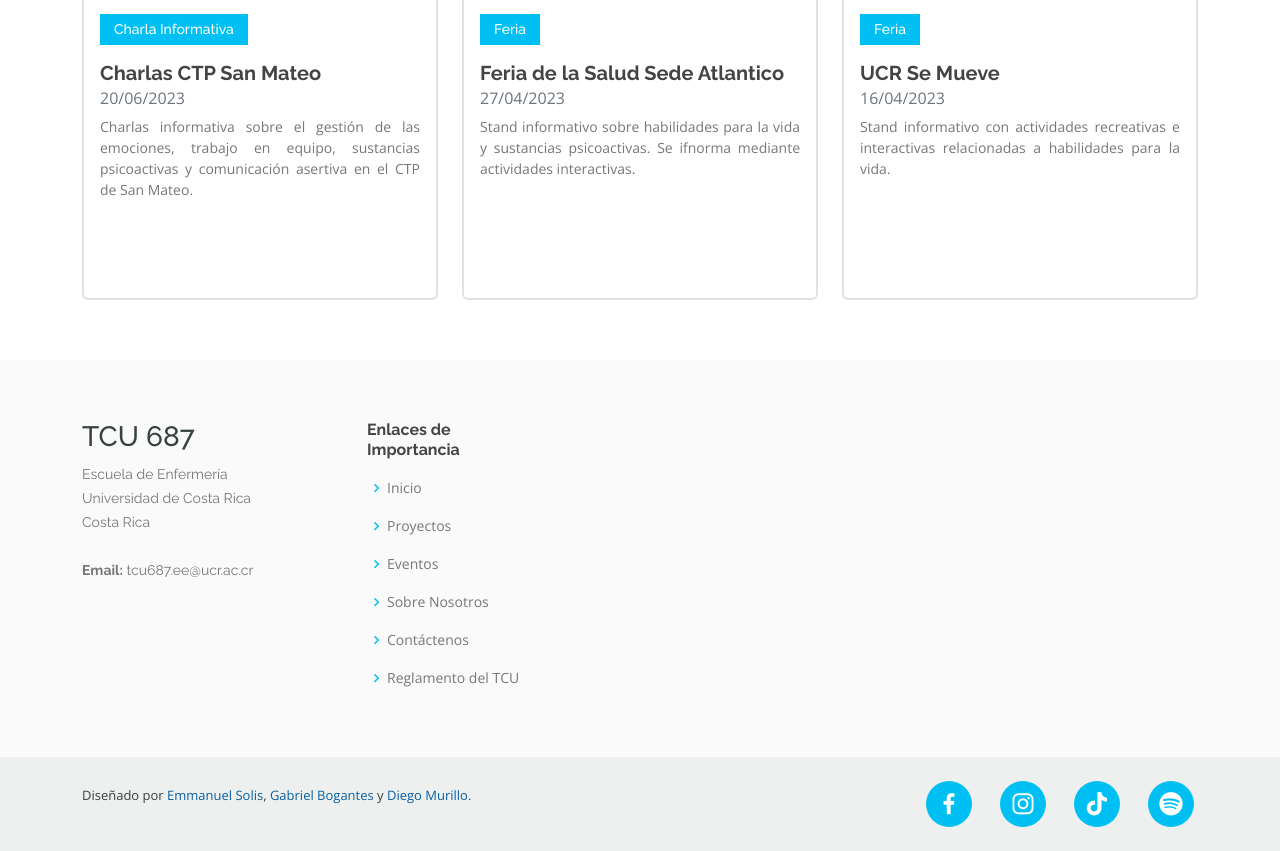
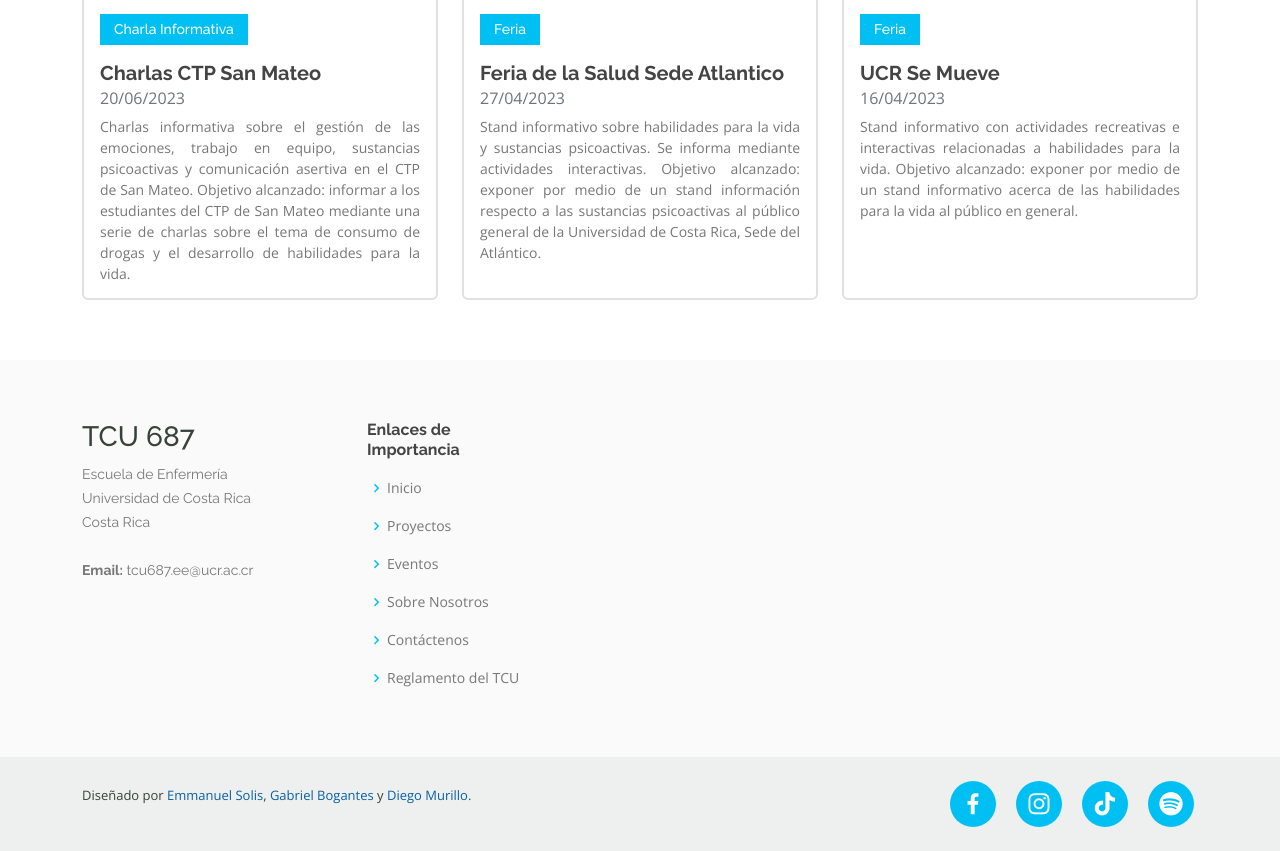
Before and after one commit to diegoamurillop/tcu687_website, a React (Create React App) app: page /eventos in a window 1280 px wide. Shown: the part 559-1410 px from the top of the page. Built offline with nearby package versions, Linux system fonts and the light colour scheme.

Commit message:
Hot fixes

```diff
--- a/src/components/Footer/Footer.js
+++ b/src/components/Footer/Footer.js
@@ -2,6 +2,7 @@ import { Link } from "react-router-dom";
 import "./Footer.css";
 import ReglamentoPDF from "../../data/pdf/Reglamento_TCU.pdf"
 import SocialMedia from "../SocialMedia/SocialMedia";
+import { Col, Row } from "react-bootstrap";
 
 
 function Footer() {
@@ -13,8 +14,8 @@ function Footer() {
         <footer id="footer" className="footer">
             <div className="footer__top">
                 <div className="container">
-                    <div className="row">
-                        <div className="col-lg-3 col-md-6 footer__contact">
+                    <Row>
+                        <Col lg={3} md={6} className="footer__contact">
                             <h3>TCU 687</h3>
                             <p>
                                 Escuela de Enfermería<br />
@@ -22,8 +23,8 @@ function Footer() {
                                 Costa Rica<br /><br />
                                 <strong>Email:</strong> tcu687.ee@ucr.ac.cr<br />
                             </p>
-                        </div>
-                        <div className="col-lg-2 col-md-6 footer__links">
+                        </Col>
+                        <Col lg={2} md={6} className="footer__links">
                             <h4>Enlaces de Importancia</h4>
                             <ul>
                                 <li><i className="bx bx-chevron-right"/> <Link  onClick={handleLinkClick} to ="/">Inicio</Link></li>
@@ -33,8 +34,8 @@ function Footer() {
                                 <li><i className="bx bx-chevron-right"/> <Link onClick={handleLinkClick} to="/contacto">Contáctenos</Link></li>
                                 <li><i className="bx bx-chevron-right"/> <a href={ReglamentoPDF} >Reglamento del TCU</a></li>
                             </ul>
-                        </div>
-                    </div>
+                        </Col>
+                    </Row>
                 </div>
 
 
--- a/src/components/SocialMedia/SocialMedia.js
+++ b/src/components/SocialMedia/SocialMedia.js
@@ -6,9 +6,9 @@ function SocialMedia(){
     return (
         <div id="socialmedia" className="socialmedia-links text-center text-md-right pt-3 pt-md-0">
                     <a href="https://www.facebook.com/tcu687"  className="facebook"><i className="bx bxl-facebook"/></a>
-                    <a href="https://www.instagram.com/tc.687"  className="instagram ms-4"><i className="bx bxl-instagram"/></a>
-                    <a href="https://www.tiktok.com/@tc687.hpv"  className="tiktok ms-4"><i className="bx bxl-tiktok"/></a>
-                    <a href="https://open.spotify.com/show/0FogTepPsXNtmI2fO31XvP?si=KYY87PTATpmDEiKeFf042A#"  className="spotify ms-4"><i className="bx bxl-spotify"/></a>
+                    <a href="https://www.instagram.com/tc.687"  className="instagram ms-3"><i className="bx bxl-instagram"/></a>
+                    <a href="https://www.tiktok.com/@tc687.hpv"  className="tiktok ms-3"><i className="bx bxl-tiktok"/></a>
+                    <a href="https://open.spotify.com/show/0FogTepPsXNtmI2fO31XvP?si=KYY87PTATpmDEiKeFf042A#"  className="spotify ms-3"><i className="bx bxl-spotify"/></a>
         </div>
     )
 }
--- a/src/data/events.json
+++ b/src/data/events.json
@@ -4,21 +4,21 @@
             "img": "event_CharlaSanMateo.jpg",
             "tag": "Charla Informativa",
             "title": "Charlas CTP San Mateo",
-            "description": "Charlas informativa sobre el gestión de las emociones, trabajo en equipo, sustancias psicoactivas y comunicación asertiva en el CTP de San Mateo.",
+            "description": "Charlas informativa sobre el gestión de las emociones, trabajo en equipo, sustancias psicoactivas y comunicación asertiva en el CTP de San Mateo. Objetivo alcanzado: informar a los estudiantes del CTP de San Mateo mediante una serie de charlas sobre el tema de  consumo de drogas y el desarrollo de habilidades para la vida.",
             "date": "20/06/2023"
         },
         {
             "img": "event_FeriaSaludAtlantico.jpg",
             "tag": "Feria",
             "title": "Feria de la Salud Sede Atlantico",
-            "description": "Stand informativo sobre habilidades para la vida y sustancias psicoactivas. Se ifnorma mediante actividades interactivas.",
+            "description": "Stand informativo sobre habilidades para la vida y sustancias psicoactivas. Se informa mediante actividades interactivas. Objetivo alcanzado: exponer por medio de un stand información respecto a las sustancias psicoactivas al público general de la Universidad de Costa Rica, Sede del Atlántico.",
             "date": "27/04/2023"
         },
         {
             "img": "event_UCRSeMueve.jpg",
             "tag": "Feria",
             "title": "UCR Se Mueve",
-            "description": "Stand informativo con actividades recreativas e interactivas relacionadas a habilidades para la vida.",
+            "description": "Stand informativo con actividades recreativas e interactivas relacionadas a habilidades para la vida. Objetivo alcanzado: exponer por medio de un stand informativo acerca de las habilidades para la vida al público en general.",
             "date": "16/04/2023"
         }
     ]
--- a/src/pages/AboutPage/AboutPage.js
+++ b/src/pages/AboutPage/AboutPage.js
@@ -70,7 +70,7 @@ function AboutPage() {
                 </Container>
             </section>
 
-            <section className="about-page__counters section-bg">
+            <section className="about-page__counters section-bg mb-5">
                 <Container>
                     <Row>
                         <Col lg={3} md={6}>
--- a/src/pages/HomePage/HomePage.js
+++ b/src/pages/HomePage/HomePage.js
@@ -3,7 +3,7 @@ import { useEffect } from "react";
 import { Col, Container, Row } from "react-bootstrap";
 import IconBox from "../../common/IconBox/IconBox"
 import ReglamentoPDF from "../../data/pdf/Reglamento_TCU.pdf"
-import AboutJPG from "../../assets/img/about.jpg"
+import AboutJPG from "../../assets/img/TCU-687.jpg"
 import PureCounter from "@srexi/purecounterjs";
 import Counter from "../../common/Counter/Counter";
 import projectsJSON from "../../data/projects.json";
@@ -26,8 +26,8 @@ function HomePage() {
                 <Container className="position-relative" data-aos="zoom-in" data-aos-delay="100" >
                     <h1>Trabajo Comunal Universitario 687,<br /> Universidad de Costa Rica</h1>
                     <h2>Creación de espacios de fortalecimiento de habilidades para la vida que prevengan el consumo de drogas en la adolescencia y la juventud.</h2>
-                    <Link to="/proyectos" className="btn-get-started">Proyetos</Link>
-                    <Link to="/sobrenosotros" className="btn-get-started ms-2">Sobre Nostros</Link>
+                    <Link to="/proyectos" className="btn-get-started">Proyectos</Link>
+                    <Link to="/sobrenosotros" className="btn-get-started ms-2">Sobre Nosotros</Link>
                 </Container>
             </section>
 
```
Also changed, not shown: src/assets/img/TCU-687.jpg (added).
